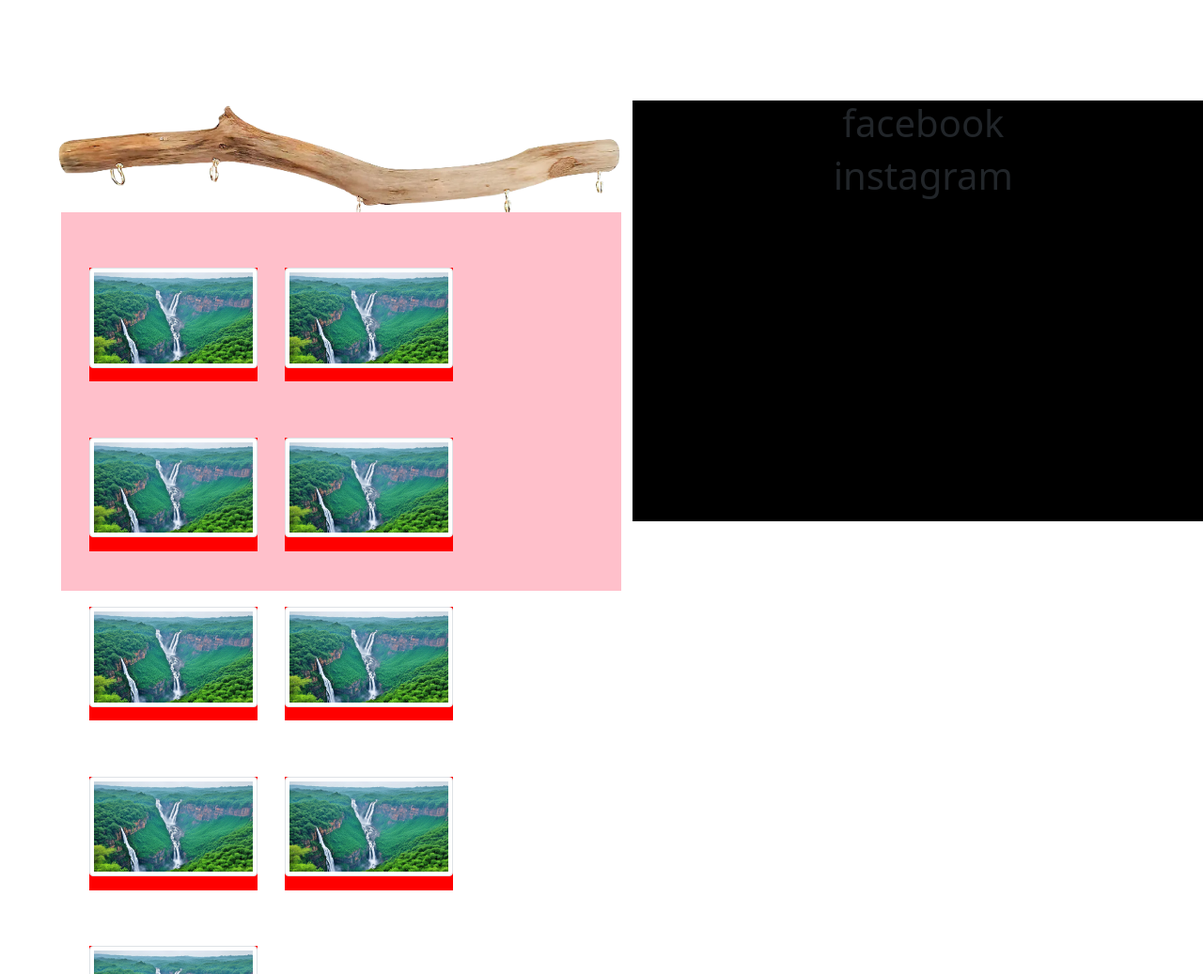
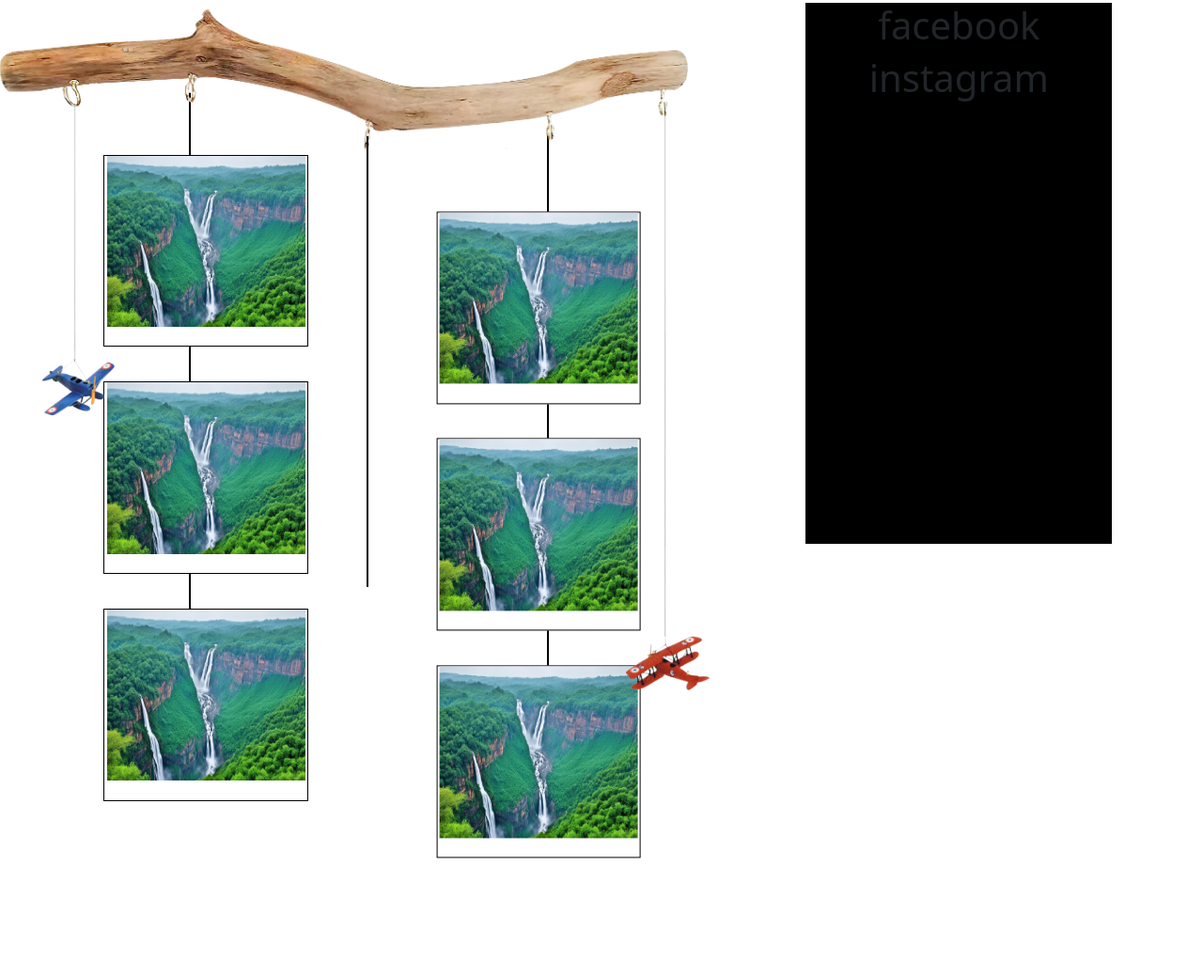
Before and after one commit to Rajhans2148/Triplyst, a plain HTML site: page gallery/gallery.html in a window 1280 px wide. Shown: the part 1763-2800 px from the top of the page at 94% size. Drawn offline with nearby package versions, Linux system fonts and the light colour scheme.

Commit message:
gallery page

```diff
--- a/gallery/gallery.css
+++ b/gallery/gallery.css
@@ -20,23 +20,23 @@
     background-position: center;
     background-attachment: fixed;
     /* position:relative; */
-     width:18rem;
+     width:100%;
     height:52vw;
     /* top:10%; */
     /* z-index:100; */
     /* background: black; */
 }
 .bg-text{
-    left:19%;
+    /* left:19%;s */
     font-size:1.7vw;
 
     position:relative;
     font-family:mv boli;
     text-shadow:0px 0px 10px black;
     color:white;
-    position: fixed;
-    padding-top:4%;
-    justify-content:center;
+    position:static;
+    padding-top:14%;
+    justify-content:bottom;
     text-align:center;
 
 
@@ -132,35 +132,122 @@
     /* z-index:-100; */
 
 }
+
+
+
+
 .img-tree{
     background-image:url('tree.webp');
     background-repeat:no-repeat;
     background-size:contain;
-    margin-left:5%;
-    /* background-position: center; */
-    /* text-align:center; */
-    /* background: red; */
-    height:35vw;
+    /* margin-left:5%; */
+    height:45vw;
     width:70%;
 
 }
 .box-tree{
     margin-top:20%;
+    height:160%;
+    width:100%;
+    /* background: pink; */
+    position:relative;
+}
+
+.vertical-line1{
+
+    position: absolute;
+    left: 10%;              /* screen ke beech me */
+    /* height: 16rem;
+    border-left: 2px solid #000;
+    transform:translate(0.3vw,-3.2vw); */
+
+}
+.vertical-line1 img{
+    width:40%;
+    transform:translate(-2.6vw,-3.2vw);
+
+}
+
+.vertical-line2{
+    position:absolute;
+    left:27.3%;
+    height:80%;
+    border-left: 2px solid #000;
+    transform:translate(0vw,-4vw);
+    z-index:-10;
+}
+.vertical-line3{
+    position:absolute;
+    left:53%;
+    height:30rem;
+    border-left: 2px solid #000;
+    transform:translate(0vw,-0.4vw);
+
+}
+.vertical-line4{
+    position:absolute;
+    left:79%;
+    height:37rem;
+    border-left: 2px solid #000;
+    transform:translate(0vw,-0.5vw);
+    z-index:-10;
+
+
+
+}
+.vertical-line5{
+    position:absolute;
+    left:95%;
+
+    /* border-left: 2px solid #000;
+    transform:translate(0.2vw,-2.3vw); */
+
+
+
+}
+.vertical-line5 img{
+    width:270%;
+    transform:translate(-3vw,-3.2vw);
+}
+
+/* .box-img{
+    width:25%;
+    height:35%;
+    background: red;
+    float:left;
+    margin-left:5%;
+    margin-top:10%;
+} */
+.pic1{
+    height:16vw;
+    width:17vw;
+    margin-left:15%;
+    background: white;
+    text-align:center;
+    margin-top:2%;
+    float:left;
+    z-index:1000;
+    border:solid 1px black;
+
+}
+.box-tree .pic1:nth-child(odd){
+  background-color: white; /* 2, 4, 6... pe apply hoga */
+  color: red;
+  /* margin-left:22%; */
+  margin-top:5%;
+  transform:translate(2vw,3vw);
+}
+
+.pic1 img{
     height:90%;
-    width:100%;
-    background: pink;
+    width:98%;
+    text-align:center;
 }
+
+
 .social-media{
     margin:0 auto;
     text-align:center;
     background: black;
 
 }
-.box-img{
-    width:30%;
-    height:30%;
-    background: red;
-    float:left;
-    margin-left:5%;
-    margin-top:10%;
-}
--- a/gallery/gallery.html
+++ b/gallery/gallery.html
@@ -17,7 +17,7 @@
 </head>
 <body>
 
-     <nav class="navbar navbar-expand-xl navbar-light" style="background-color: #e3f2fd;">
+     <nav class="navbar navbar-expand-xl navbar-light fixed-top" style="background-color: #e3f2fd;">
         <div class="container-fluid">
             <img src="../logo.png" alt="">
             <!-- <a class="navbar-brand" href="#">Triplyst</a> -->
@@ -118,68 +118,53 @@
     <section>
         <div class="conatiner">
             <div class="row">
-                <div class="col img-tree">
+                <div class="col img-tree col-md-7 col-12">
                     <div class="box-tree">
-                        <div class="box-img">
-                            <picture class="">
-                            <source srcset="../jh.jpg" type="image/svg+xml">
-                            <img src="../jh.jpg" class="img-fluid img-thumbnail" alt="...">
-                        </picture >
+                        <div class="vertical-line1">
+                            <img src="blue_aero.webp"/>
                         </div>
-                        <div class="box-img">
-                            <picture class="">
-                            <source srcset="../jh.jpg" type="image/svg+xml">
-                            <img src="../jh.jpg" class="img-fluid img-thumbnail" alt="...">
-                        </picture >
+                        <div class="vertical-line2"></div>
+                        <div class="vertical-line3"></div>
+                        <!-- <div class="vertical-line4"></div> -->
+
+
+                        <div class="pic1">
+                                <img src="../jh.jpg" class="picture"/>
+                            </div>
+
+                        <div class="pic1">
+                                <img src="../jh.jpg" class="picture"/>
                         </div>
-                        <div class="box-img">
-                            <picture class="">
-                            <source srcset="../jh.jpg" type="image/svg+xml">
-                            <img src="../jh.jpg" class="img-fluid img-thumbnail" alt="...">
-                        </picture >
+
+                        <div class="pic1">
+                                <img src="../jh.jpg" class="picture"/>
                         </div>
-                        <div class="box-img">
-                            <picture class="">
-                            <source srcset="../jh.jpg" type="image/svg+xml">
-                            <img src="../jh.jpg" class="img-fluid img-thumbnail" alt="...">
-                        </picture >
+                        <div class="pic1">
+                                <img src="../jh.jpg" class="picture"/>
                         </div>
-                        <div class="box-img">
-                            <picture class="">
-                            <source srcset="../jh.jpg" type="image/svg+xml">
-                            <img src="../jh.jpg" class="img-fluid img-thumbnail" alt="...">
-                        </picture >
+
+                        <div class="pic1">
+                                <img src="../jh.jpg" class="picture"/>
                         </div>
-                        <div class="box-img">
-                            <picture class="">
-                            <source srcset="../jh.jpg" type="image/svg+xml">
-                            <img src="../jh.jpg" class="img-fluid img-thumbnail" alt="...">
-                        </picture >
+                        <div class="pic1">
+                                <img src="../jh.jpg" class="picture"/>
                         </div>
-                        <div class="box-img">
-                            <picture class="">
-                            <source srcset="../jh.jpg" type="image/svg+xml">
-                            <img src="../jh.jpg" class="img-fluid img-thumbnail" alt="...">
-                        </picture >
+
+                        <div class="vertical-line4"></div>
+                        <div class="vertical-line5">
+                            <img src="red_aero.webp"/>
                         </div>
-                        <div class="box-img">
-                            <picture class="">
-                            <source srcset="../jh.jpg" type="image/svg+xml">
-                            <img src="../jh.jpg" class="img-fluid img-thumbnail" alt="...">
-                        </picture >
-                        </div>
-                        <div class="box-img">
-                            <picture class="">
-                            <source srcset="../jh.jpg" type="image/svg+xml">
-                            <img src="../jh.jpg" class="img-fluid img-thumbnail" alt="...">
-                        </picture >
-                        </div>
+
+
+
+
+
 
 
                     </div>
 
                 </div>
-                <div class="col social-media">
+                <div class="col social-media col-md-3 col-12">
                     <h1>facebook</h1>
                     <h1>instagram</h1>
                 </div>
```
Also changed, not shown: gallery/blue_aero.webp (added), gallery/red_aero.webp (added).
